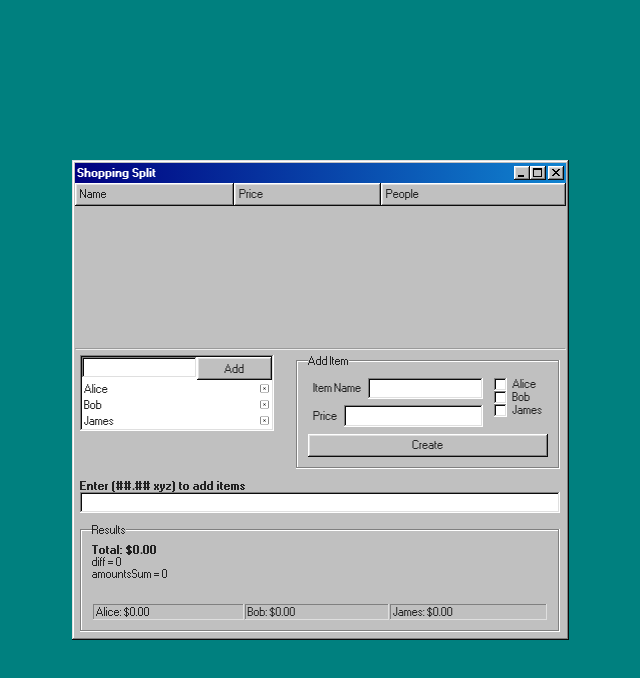
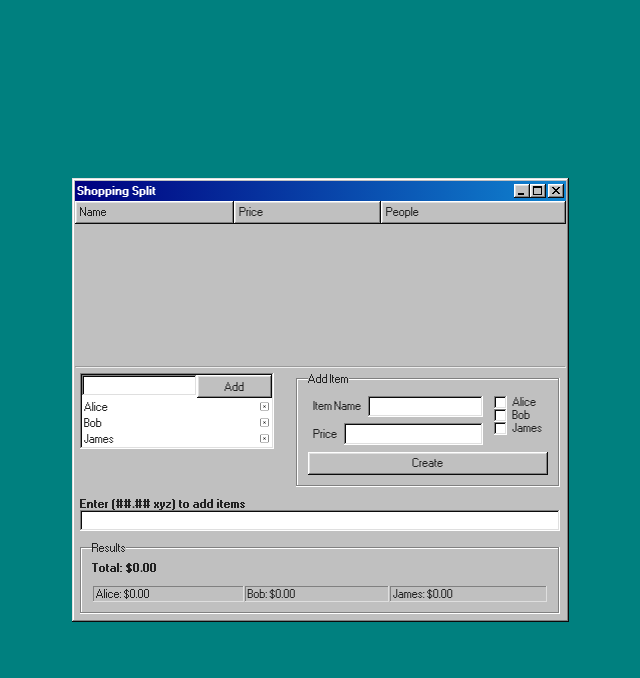
Before and after one commit to bogger12/shoppingsplit, a Next.js app: page /shoppingsplit/ in a window 1280 px wide. Shown: the top 678 px of the page, without its empty margins (320-960 px from the left). Built offline with nearby package versions, Linux system fonts and the light colour scheme.

Commit message:
Remove debug costs

```diff
--- a/src/app/page.tsx
+++ b/src/app/page.tsx
@@ -56,8 +56,6 @@ function ResultsBox({items, people} : {items: ItemType[], people: string[]}) {
       <fieldset>
         <legend>Results</legend>
     <b>Total: ${totalCost.toFixed(2)}</b>
-    <p>diff = {diff}</p>
-    <p>amountsSum = {amountsSum}</p>
     <br /><br />
       <div className="status-bar">
         {people.map((person, personIndex)=>(
```
